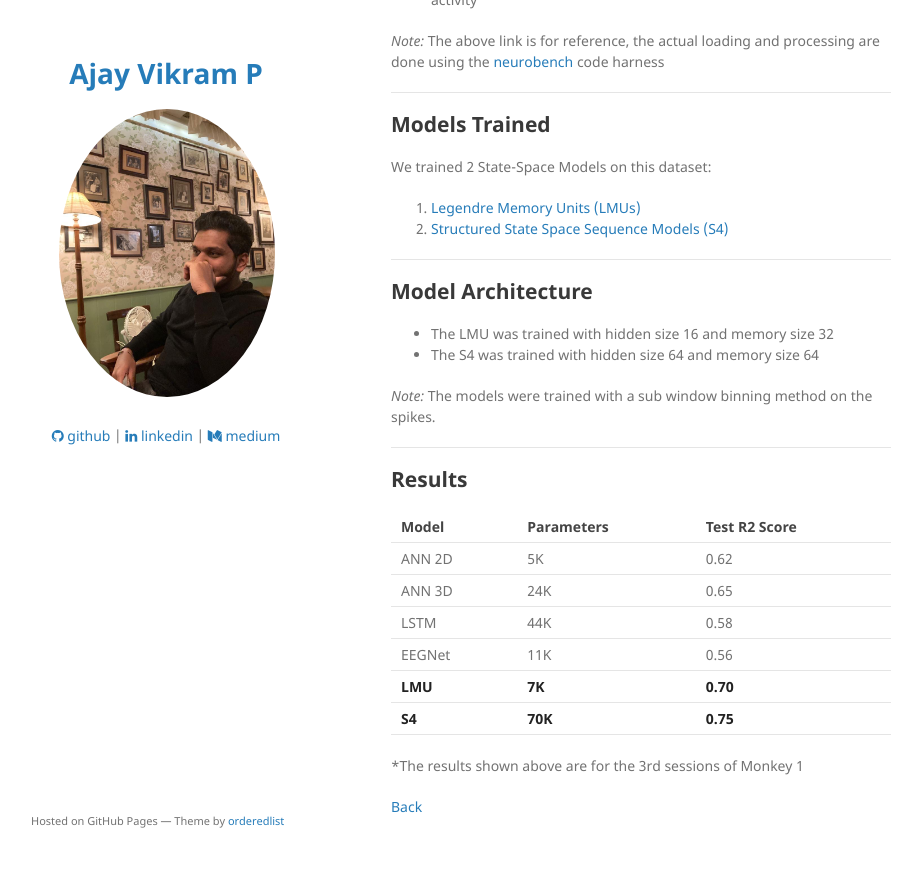
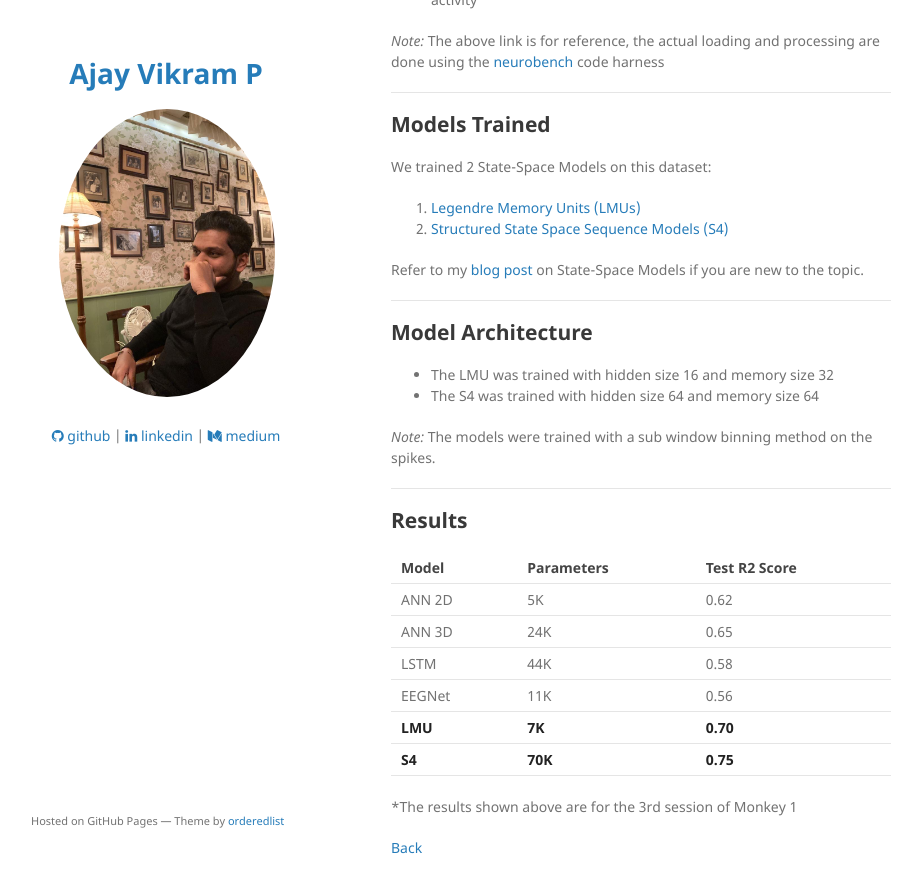
Before and after one commit to ajay-vikram/ajay-vikram.github.io, a Jekyll site: the page built from BCI.md, in a window 1280 px wide and 900 px high, scrolled down 539 px. Shown: the top 893 px of the window, without its empty margins (179-1101 px from the left). Built offline with Jekyll 4.4.1, drawn with Linux system fonts in a browser that asks for light colours.

Commit message:
added blog link to BCI

```diff
--- a/BCI.md
+++ b/BCI.md
@@ -29,6 +29,8 @@ We trained 2 State-Space Models on this dataset:
 1. [Legendre Memory Units (LMUs)](https://proceedings.neurips.cc/paper_files/paper/2019/file/952285b9b7e7a1be5aa7849f32ffff05-Paper.pdf)
 2. [Structured State Space Sequence Models (S4)](https://arxiv.org/pdf/2111.00396)
 
+Refer to my [blog post](https://medium.com/@ajayvikramp/ssms-for-efficient-long-range-memory-d6a78226c738) on State-Space Models if you are new to the topic.
+
 ---
 
 ## Model Architecture
@@ -52,7 +54,7 @@ We trained 2 State-Space Models on this dataset:
 | **S4**      | **70K**    | **0.75**      |
 
 
-*The results shown above are for the 3rd sessions of Monkey 1
+*The results shown above are for the 3rd session of Monkey 1
 
 
 [Back](/)
```
